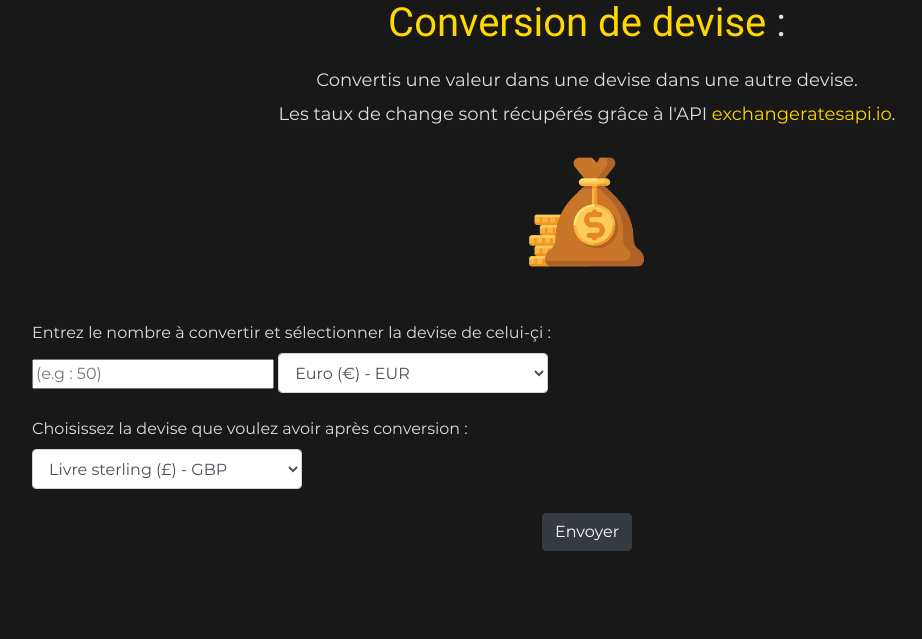
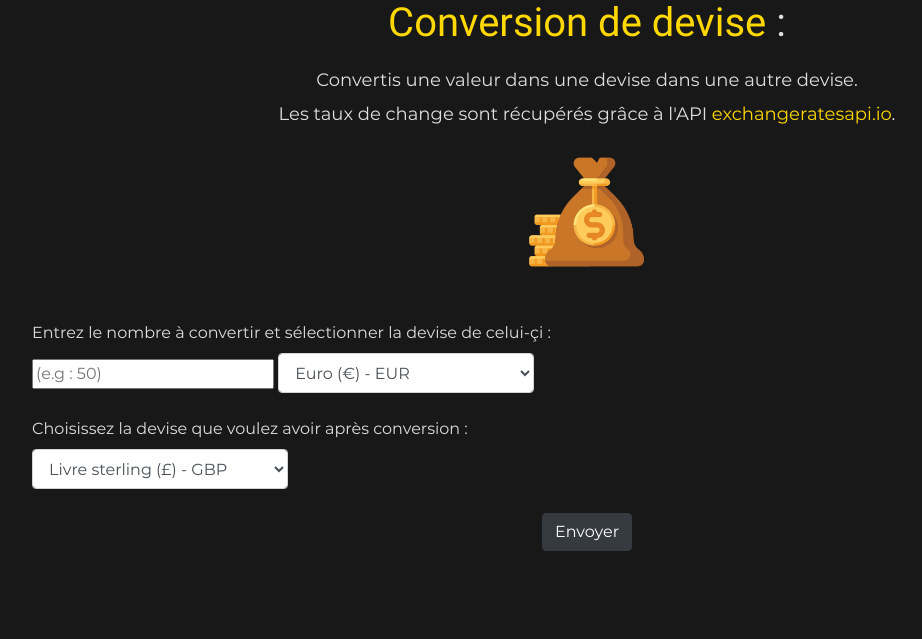
Before and after one commit to theoludwig/FunctionProject, a PHP site: page /views/function-views/convertCurrency.php in a window 1280 px wide. Shown: the part 146-785 px from the top of the page, without its empty margins (53-975 px from the left). Run offline with PHP 8.4, Linux system fonts and the light colour scheme.

Commit message:
Hotfix : CSS/Variable/Footer

```diff
--- a/css/style.css
+++ b/css/style.css
@@ -1,3 +1,4 @@
+/* GENERAL */
 :root {
     --footer-height: 182px;
     --border-header-footer: 3px rgba(255,255,255,0.7) solid;
@@ -5,8 +6,6 @@
     --text-color: rgb(222, 222, 222);
     --important: #ffd800;
 }
-
-/* GENERAL */
 html {
     position: relative;
     min-height: 100%;
@@ -61,18 +60,15 @@ header {
     padding-bottom: 25px;
 }
 .selectInline {
-    display: inline !important;
+    display: inline-block !important;
     width: 80px !important;
     height: 40px !important;
 }
 pre code {
     color: #e83c8c !important;
 }
-#currencyOfTheValue, #currencyAfter, #convertNumberType {
-    width: 270px !important;
-}
-#option {
-    width: 380px !important;
+#currencyOfTheValue, #currencyAfter, #convertNumberType, #option  {
+    width: auto !important;
 }
 #convertIn {
     width: 6.7em;
@@ -101,7 +97,6 @@ pre code {
     vertical-align: middle !important;
     line-height: 2;
 }
-
 .original-link-list {
     white-space: nowrap;
     overflow: hidden;
--- a/incl/footer.php
+++ b/incl/footer.php
@@ -1,7 +1,9 @@
         <footer class="text-center">
             <a href="#" class="scroll-top-arrow important"><i class="fas fa-arrow-up"></i></a>
-            <div class="realDateTime">Affichage de l'heure en temps réel : <span class="important" id="realDateTime"></span></div>
-            <div class="footer-text"><a href="https://divlo.fr/" target="_blank">Divlo</a> | Tous droits réservés</div>
+            <div class="container">
+                <div class="realDateTime">Affichage de l'heure en temps réel : <span class="important" id="realDateTime"></span></div>
+                <div class="footer-text"><a href="https://divlo.fr/" target="_blank">Divlo</a> | Tous droits réservés</div>
+            </div>
         </footer>
 
         <!-- Scripts JS -->
--- a/scripts/main.js
+++ b/scripts/main.js
@@ -36,7 +36,7 @@ $(function () {
 
     /* Permet d'afficher la liste des citations/proverbes */
     if(chemin === "/views/quote-list.php") {
-        window.onload = $('.totalLengthQuote').html('Total de ' + quotes.length + ' citations.');
+        $('.totalLengthQuote').html('Total de ' + quotes.length + ' citations.');
         let resultat = "";
         for (index in quotes) {
             resultat = resultat + `<tr> <td class="quote-element-list important">${quotes[index]["source"]}</td> <td class="quote-element-list">${quotes[index]["quote"]}</td> </tr>`;
--- a/scripts/variables.js
+++ b/scripts/variables.js
@@ -20,6 +20,7 @@ texteFonctionChange = [
   `<a href="/views/function-views/armstrongNumber.php">vérifier si un nombre fait partie des nombres d'Armstrong</a>`,
   `<a href="/views/function-views/heapAlgorithm.php">génèrer toutes les permutations uniques possibles d'une chaîne de caractère</a>`,
   '<a href="/views/function-views/convertMarkdown.php">convertir du Markdown en HTML</a>',
+  '<a href="/views/function-views/linkShortener.php">raccourcir les liens trop longs</a>',
   '<a href="/views/function-views/weatherRequest.php">connaître la météo</a>'
 ];
 
```
